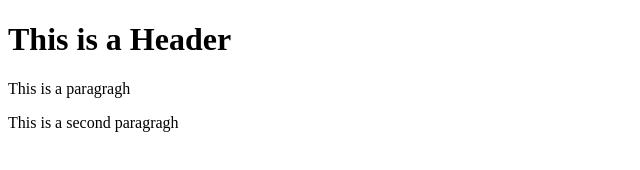
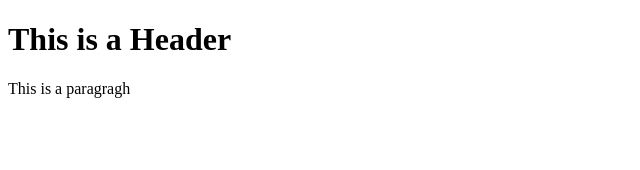
Before and after one commit to mauber2875/git-test, a plain HTML site: page index.html in a window 1280 px wide. Shown: the whole page, without its empty margins (0-640 px from the left). Drawn offline with Linux system fonts and the light colour scheme.

Commit message:
fourth commit

```diff
--- a/index.html
+++ b/index.html
@@ -6,6 +6,5 @@
     <body>
         <h1>This is a Header</h1>
         <p>This is a paragragh</p>
-        <p>This is a second paragragh</p>
     </body>
 </html>
```
